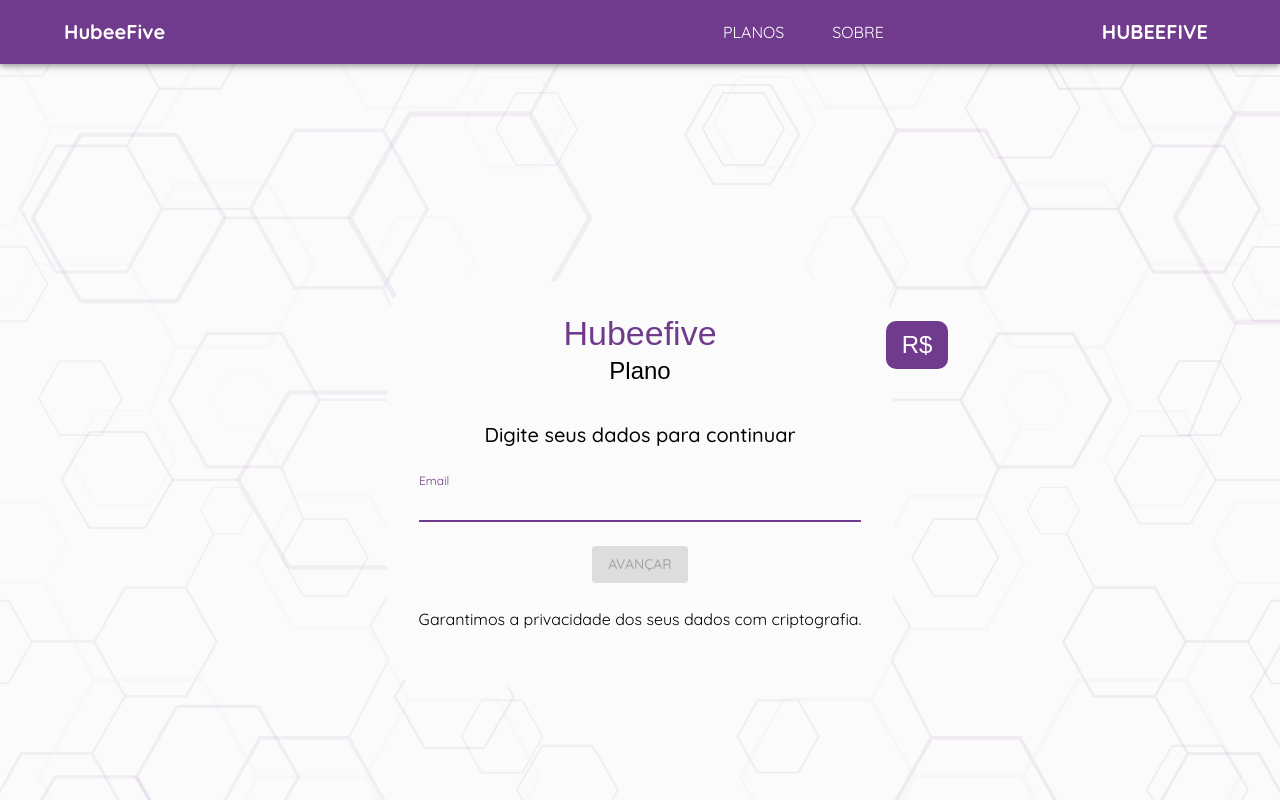
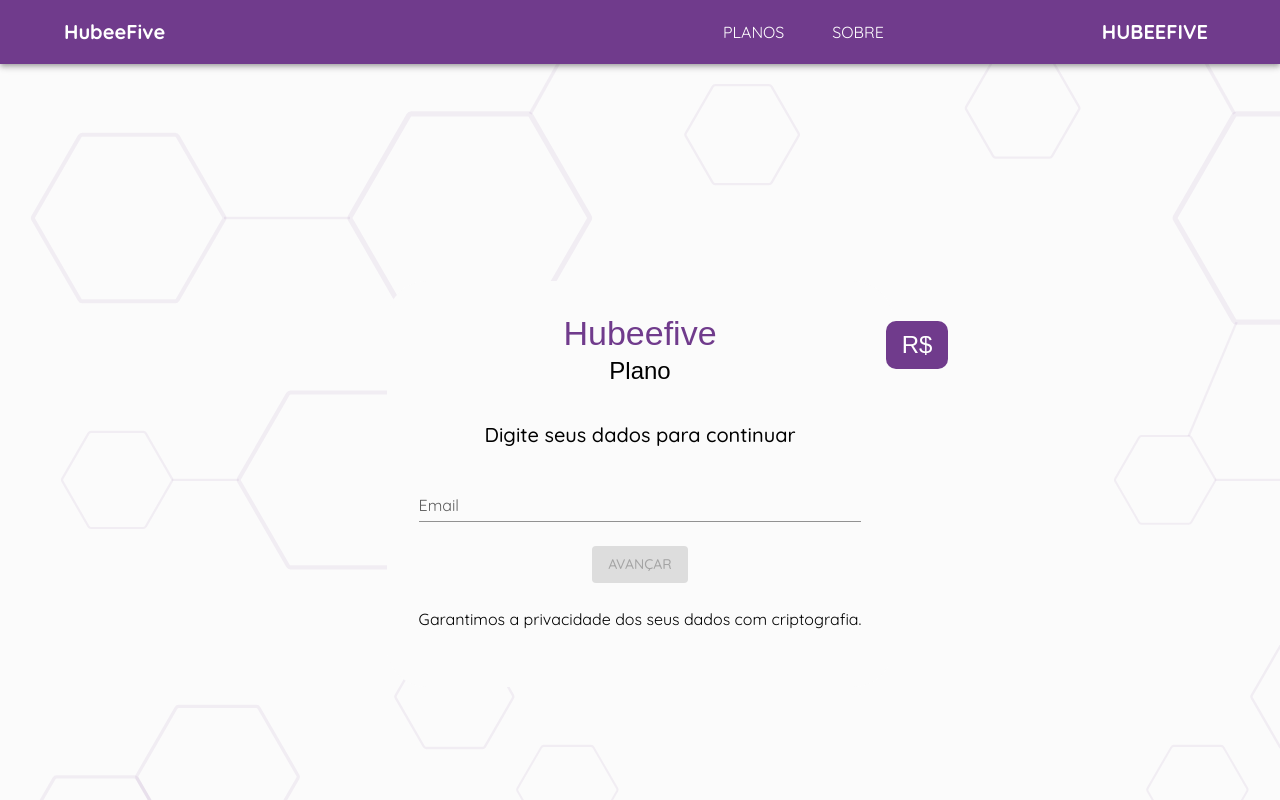
Before and after one commit to Diogozura/gerente-contas, a Next.js app: page /pay/pedido in a window 1280 px wide. Shown: the top 800 px of the page. Built offline with nearby package versions, Linux system fonts and the light colour scheme; a web font is replaced by a local one.

Commit message:
fix : focus no campos de input

```diff
--- a/src/components/forms/Inputs/CustomInput/index.tsx
+++ b/src/components/forms/Inputs/CustomInput/index.tsx
@@ -59,7 +59,7 @@ const CustomInput: React.FC<CustomInputProps> = ({ label,disabled, type, value,
       margin="normal"
       error={error}
       color={'primary'}
-      focused
+      // focused
       disabled={!disabled ? false : true}
       helperText={helperText}
       inputProps={{
--- a/src/screens/Pay/Pedido/index.tsx
+++ b/src/screens/Pay/Pedido/index.tsx
@@ -5,6 +5,7 @@ import {
   Step,
   StepLabel,
   Stepper,
+  TextField,
   Typography,
 } from "@mui/material";
 import Link from "next/link";
@@ -25,7 +26,7 @@ export default function Pedido() {
   const steps = ["Select Plano", "Primeiro contato", "Pagamento", "Cadastro"];
 
   return (
-    <BackgroundBox>
+    <>
       <Container
         maxWidth="sm"
         sx={{
@@ -67,13 +68,16 @@ export default function Pedido() {
           </Typography>
 
           <Form plano={plano} />
+
           <br/>
           <Typography variant="body1" component={"p"}>
             Garantimos a privacidade dos seus dados com criptografia.
           </Typography>
           <br/>
         </Grid>
+
       </Container>
-    </BackgroundBox>
+
+    </>
   );
 }
```
